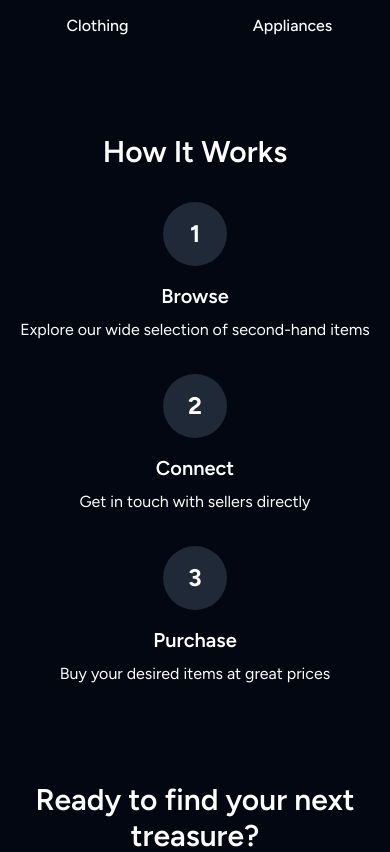
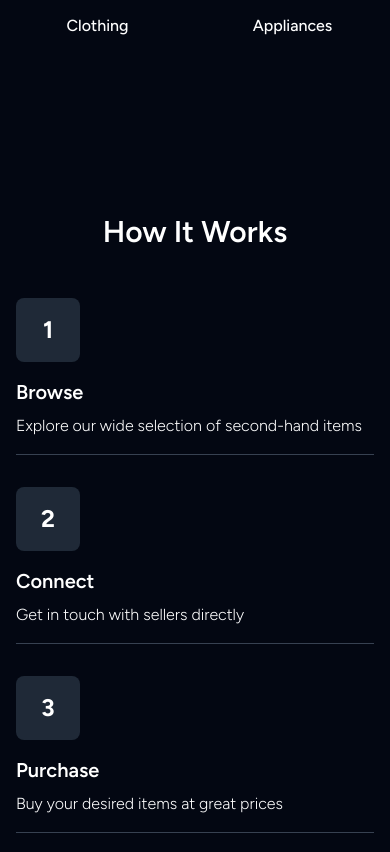
Before and after one commit to Raccoon254/chuka-marketplace, a Next.js app: page / in a window 390 px wide. Shown: the part 1145-1997 px from the top of the page. Built offline with nearby package versions, Linux system fonts and the light colour scheme.

Commit message:
Fix how it works section

```diff
--- a/app/page.js
+++ b/app/page.js
@@ -31,7 +31,7 @@ export default function Home() {
 
                 <div className="container mx-auto px-4 pb-24">
                     {/* Featured Categories */}
-                    <section className="mb-24">
+                    <section className="mb-44">
                         <h2 className="text-3xl font-semibold mb-8 text-center">Featured Categories</h2>
                         <div className="grid grid-cols-2 md:grid-cols-4 gap-8">
                             {Object.keys(categories).map(category => (
@@ -49,21 +49,23 @@ export default function Home() {
                     </section>
 
                     {/* How It Works */}
-                    <section className="mb-24">
-                        <h2 className="text-3xl font-semibold mb-8 text-center">How It Works</h2>
-                        <div className="grid md:grid-cols-3 gap-8">
+                    <section className="mb-44">
+                        <h2 className="text-3xl font-semibold mb-12 text-center">How It Works</h2>
+                        <div className="flex flex-col md:grid md:grid-cols-3 gap-8">
                             {[
                                 {title: 'Browse', description: 'Explore our wide selection of second-hand items'},
                                 {title: 'Connect', description: 'Get in touch with sellers directly'},
                                 {title: 'Purchase', description: 'Buy your desired items at great prices'}
                             ].map((step, index) => (
-                                <div key={index} className="text-center">
+                                <div key={index} className="md:text-center border-b md:border-none pb-4 border-gray-700">
                                     <div
-                                        className="bg-gray-800 rounded-full w-16 h-16 flex items-center justify-center mx-auto mb-4">
+                                        className="bg-gray-800 rounded-lg md:rounded-full w-16 h-16 flex items-center justify-center md:mx-auto mb-4">
                                         <span className="text-2xl font-bold">{index + 1}</span>
                                     </div>
-                                    <h3 className="text-xl font-semibold mb-2">{step.title}</h3>
-                                    <p>{step.description}</p>
+                                    <div>
+                                        <h3 className="text-xl font-semibold mb-2">{step.title}</h3>
+                                        <p className="font-thin">{step.description}</p>
+                                    </div>
                                 </div>
                             ))}
                         </div>
```
